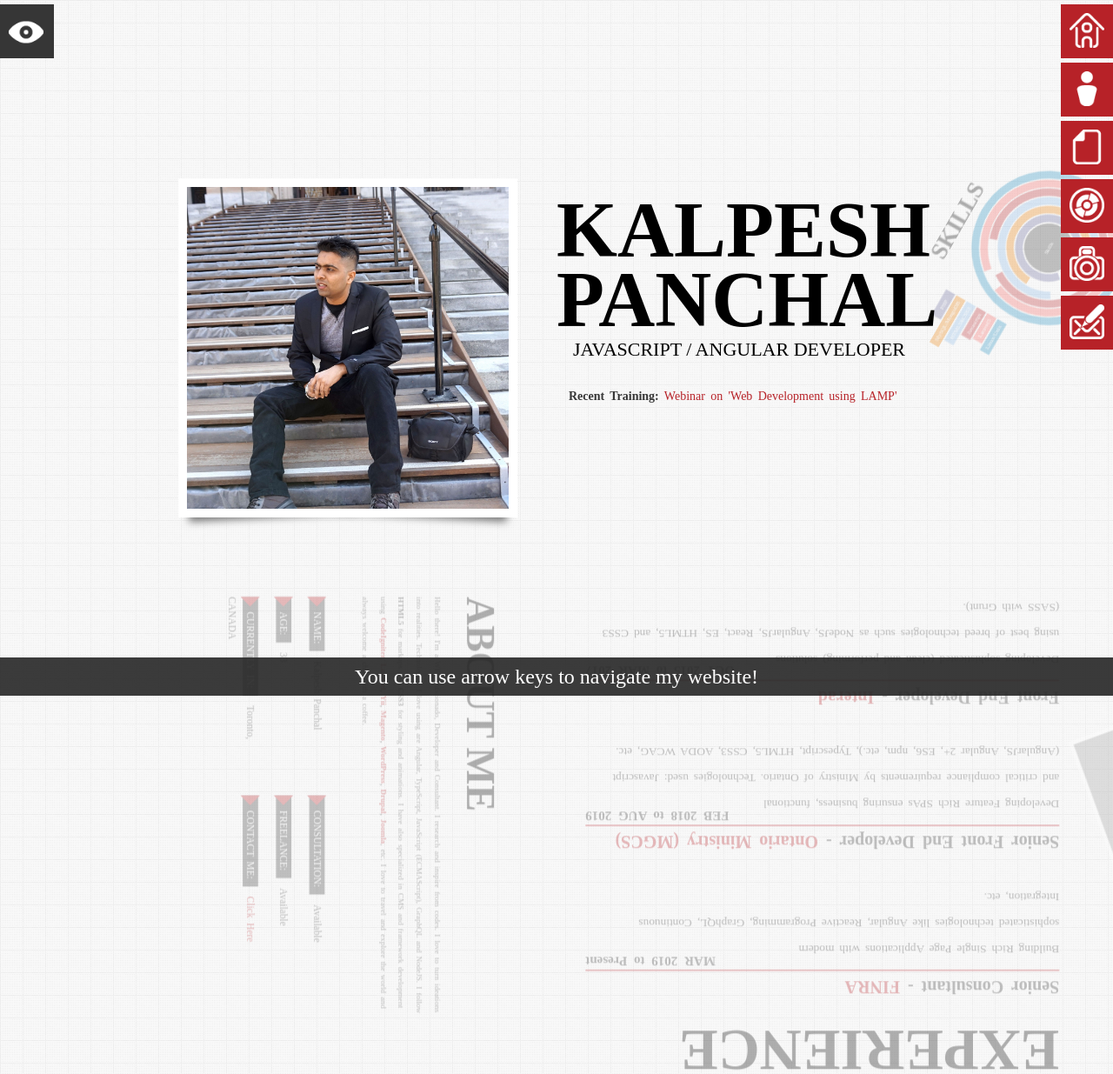
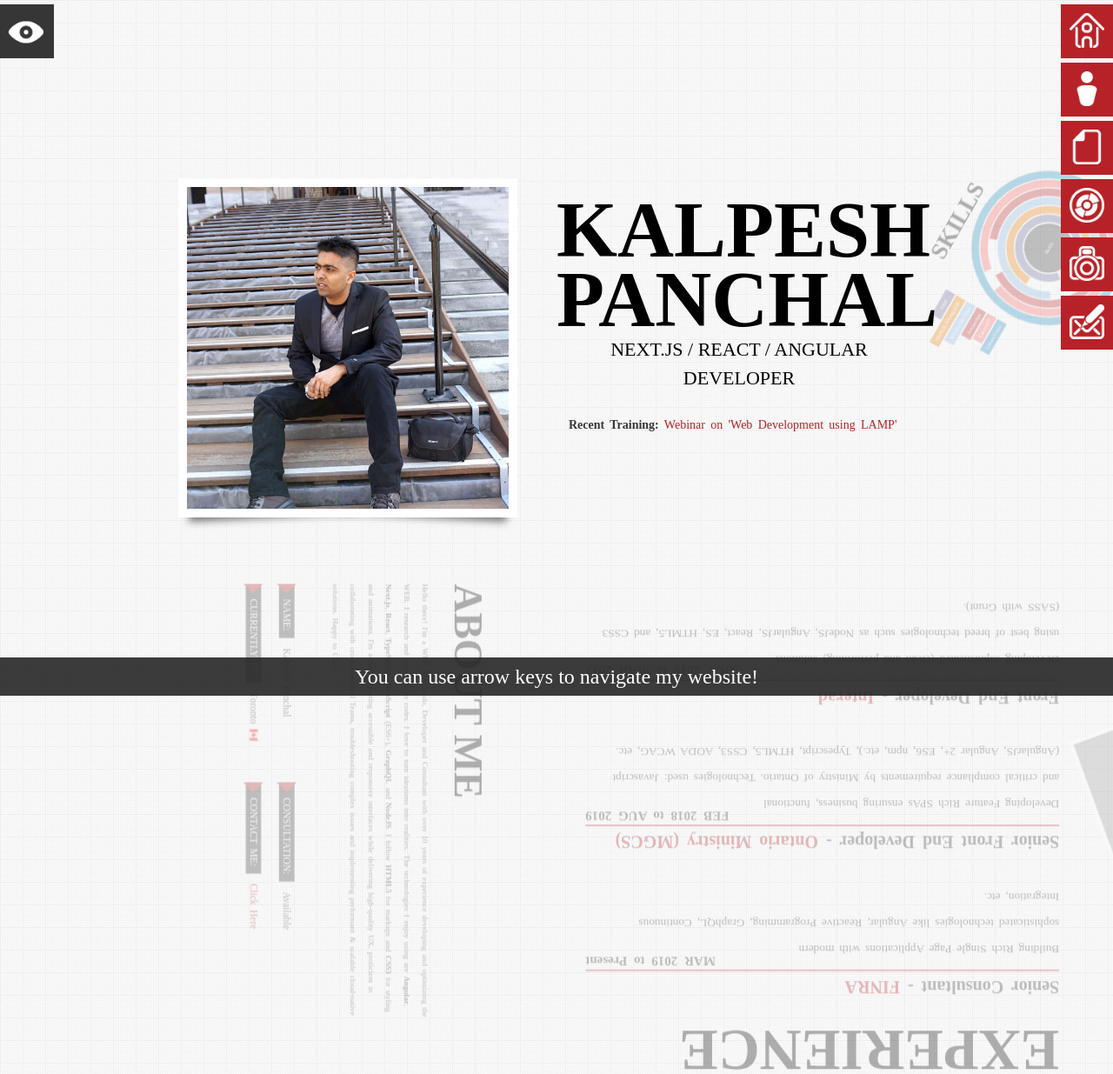
Before and after one commit to panchalkalpesh/kalpeshpanchal.in, a plain HTML site: page index.html in a window 1280 px wide. Shown: the top 1235 px of the page at 87% size. Drawn offline with Linux system fonts and the light colour scheme; some packages are replaced by stand-ins of ours; grey boxes are pictures that could not be loaded; a web font is replaced by a local one.

Commit message:
Update title and about me

```diff
--- a/index.html
+++ b/index.html
@@ -1,7 +1,7 @@
 <!DOCTYPE html>
 <html lang="en">
 <head>
-  <title>Kalpesh Panchal - Angular Developer | Javascript TypeScript Developer | WEB Consultant | Web Applications Developer</title>
+  <title>Kalpesh Panchal - Developer with NEXT.JS, React, Angular, Javascript and TypeScript Experience</title>
 
   <!-- META TAGS  -->
   <meta charset="utf-8" />
@@ -140,7 +140,7 @@
 
         <h1>KALPESH PANCHAL</h1>
 
-        <h2>JavaScript / Angular Developer</h2>
+        <h2>NEXT.JS / React / Angular Developer</h2>
 
         <ul class="icons hidden">
 
@@ -162,7 +162,7 @@
 
         <h2>About Me</h2>
 
-        <p style="font-size:16px;">Hello there! I'm a WEB Aficionado, <span class="role">Developer and Consultant</span>. I research and inspire from codes. I love to turn ideations into realities. Technologies I love using are Angular, TypeScript, JavaScript (ECMAScript), GraphQL and NodeJS. I follow <b>HTML5</b> for markups and <b>CSS3</b> for styling and animations. I have also specialized in CMS and framework development using <b><a href="http://www.codeigniter.com/" target="_blank" rel="nofollow">CodeIgniter</a>, <a href="http://laravel.com/" target="_blank" rel="nofollow">Laravel</a>, <a href="http://www.yiiframework.com/" target="_blank" rel="nofollow">Yii</a>, <a href="http://magento.com/" target="_blank" rel="nofollow">Magento</a>, <a href="https://wordpress.org/" target="_blank" rel="nofollow">WordPress</a>, <a href="https://www.drupal.org/" target="_blank" rel="nofollow">Drupal</a>, <a href="http://www.joomla.org/" target="_blank" rel="nofollow">Joomla</a></b>, etc. I love to travel and explore the world and always welcome a chat with a coffee.</p>
+        <p style="font-size:16px;">Hello there! I'm a WEB Aficionado, <span class="role">Developer and Consultant</span> with over 10 years of experience developing and optimizing the WEB. I research and inspire from codes. I love to turn ideations into realities. The technologies I enjoy using are <b>Angular</b>, <b>Next.js</b>, <b>React</b>, <b>TypeScript</b>, <b>JavaScript</b> (ES6+), <b>GraphQL</b> and <b>NodeJS</b>. I follow <b>HTML5</b> for markups and <b>CSS3</b> for styling and animations. I'm adept at creating accessible and responsive interfaces while delivering high-quality UX, proficient in collaborating with cross-functional Teams, troubleshooting complex issues and implementing performant & scalable cloud-native solutions. Happy to Chat!.</p>
 
         <div class="">
 
@@ -170,15 +170,12 @@
 
             <p><span class="label">NAME:</span><span class="fn">Kalpesh Panchal</span></p>
 
-            <p><span class="label">AGE:</span><span>33</span></p>
-
-            <p><span class="label">CURRENTLY IN:</span><span class="adr"><span class="locality">Toronto</span>, <span class="country-name">CANADA</span></span></p>
+            <p><span class="label">CURRENTLY IN:</span><span class="adr"><span class="locality">Toronto</span> <span class="country-name">🇨🇦</span></span></p>
 
           </div>
 
           <div class="about-grid-right">
             <p><span class="label">CONSULTATION:</span><span>Available</span></p>
-            <p><span class="label"><span class="category org">FREELANCE</span>:</span><span>Available</span></p>
             <p><span class="label">CONTACT ME:</span><a href="#contact"><span>Click Here</span></a></p>
           </div>
 
```
